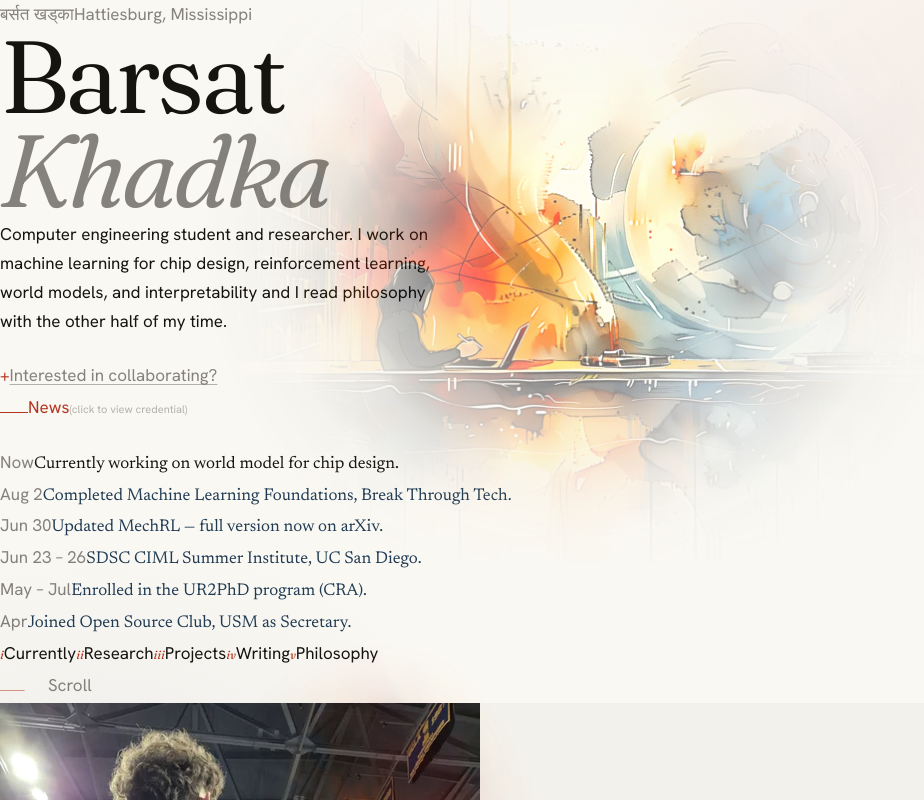
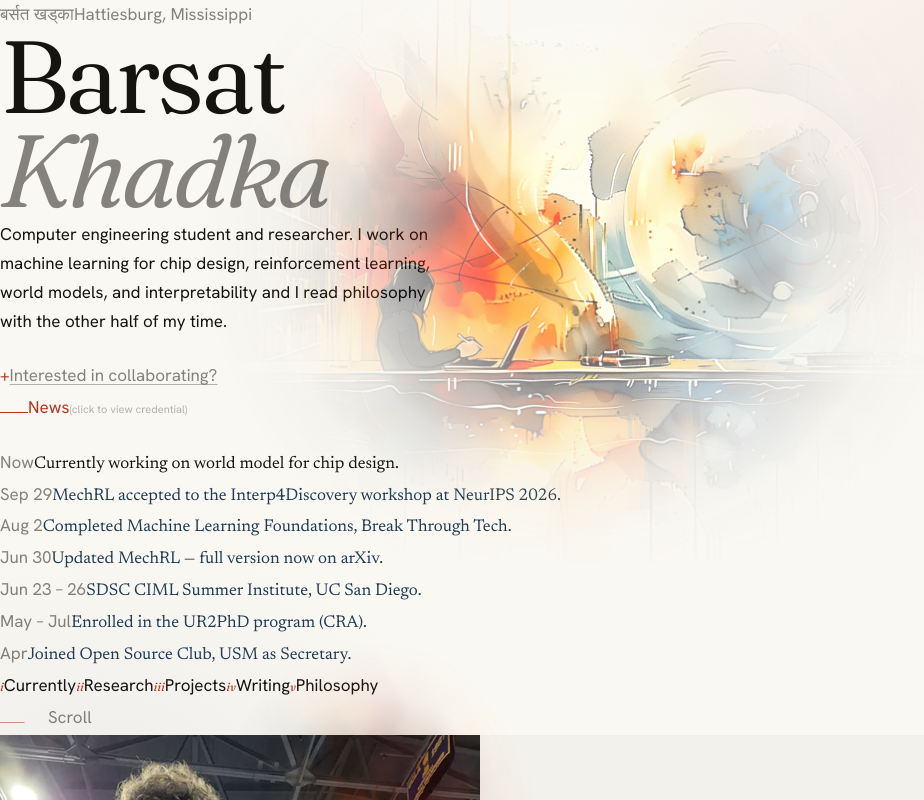
Before and after one commit to BarsatKhadka/portfolioV1, a React (Vite) app: page / in a window 1280 px wide. Shown: the top 800 px of the page, without its empty margins (0-924 px from the left). Built offline with nearby package versions, Linux system fonts and the light colour scheme; no server answers.

Commit message:
Add MechRL workshop acceptance news for September 29

```diff
--- a/src/components/Home.jsx
+++ b/src/components/Home.jsx
@@ -139,6 +139,11 @@ const news = [
   {
     date: 'Now',
     text: 'Currently working on world model for chip design.'
+  },
+  {
+    date: 'Sep 29',
+    text: 'MechRL accepted to the Interp4Discovery workshop at NeurIPS 2026.',
+    href: 'https://arxiv.org/abs/2605.26343'
   },
   {
     date: 'Aug 2',
```
